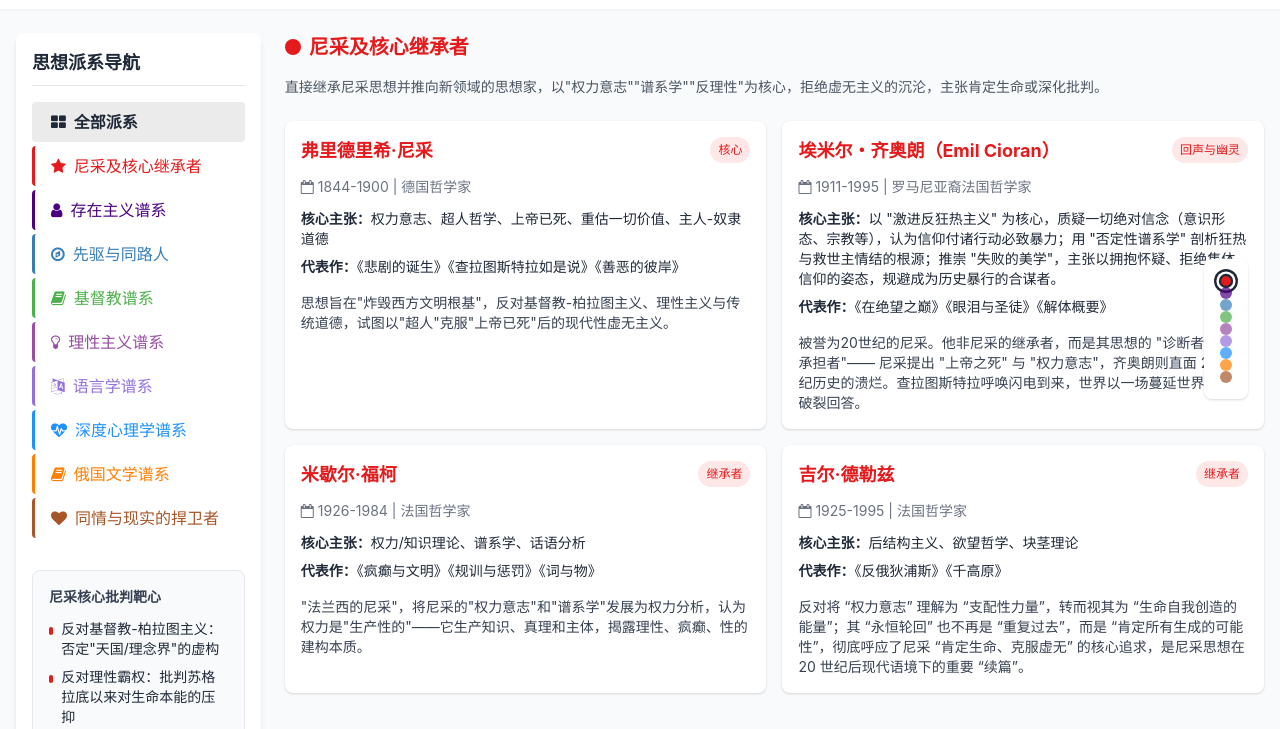
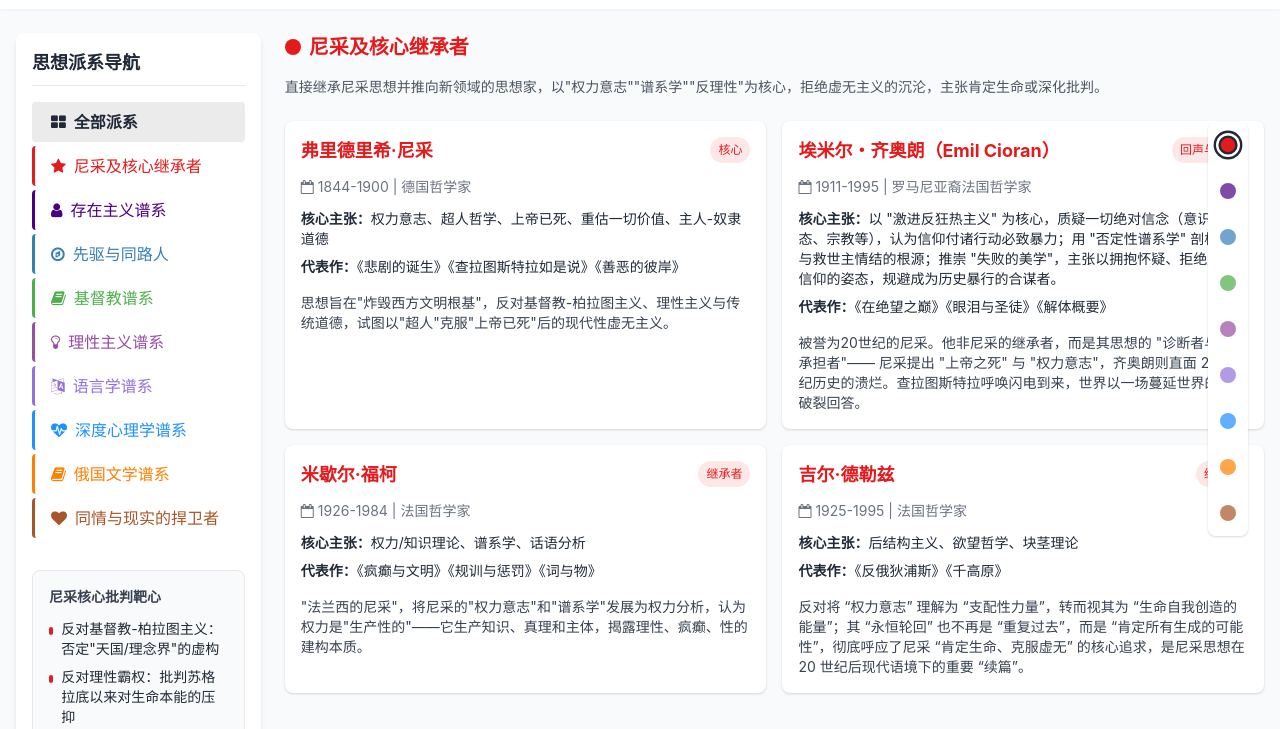
Before and after one commit to mg9840799-cmd/Thinkers-Wiki, a plain HTML site: page 尼采谱系学-Thinkers-Wiki.html in a window 1280 px wide. Shown: the part 71-800 px from the top of the page. Drawn offline with nearby package versions, Linux system fonts and the light colour scheme.

Commit message:
Add files via upload

```diff
--- a/尼采谱系学-Thinkers-Wiki.html
+++ b/尼采谱系学-Thinkers-Wiki.html
@@ -92,23 +92,25 @@
 
         /* 快速定位指示器样式 */
         .scroll-indicator {
-            position: fixed;
-            top: 50%;
-            right: 2rem;
-            transform: translateY(-50%);
-            z-index: 100;
-            display: flex;
-            flex-direction: column;
-            gap: 0.75rem;
-            padding: 1rem;
-            background-color: white;
-            border-radius: 0.5rem;
-            box-shadow: 0 1px 3px 0 rgba(0, 0, 0, 0.1), 0 1px 2px 0 rgba(0, 0, 0, 0.06);
+            position: fixed !important;
+            top: 50% !important;
+            right: 2rem !important;
+            transform: translateY(-50%) !important;
+            z-index: 100 !important;
+            display: flex !important;
+            flex-direction: column !important;
+            gap: 30px !important;
+            padding: 15px !important;
+            background-color: white !important;
+            border-radius: 0.5rem !important;
+            box-shadow: 0 1px 3px 0 rgba(0, 0, 0, 0.1), 0 1px 2px 0 rgba(0, 0, 0, 0.06) !important;
+            width: 40px !important;
+            align-items: center !important;
         }
 
         .scroll-indicator-item {
-            width: 12px;
-            height: 12px;
+            width: 16px;
+            height: 16px;
             border-radius: 50%;
             cursor: pointer;
             transition: all 0.2s ease;
@@ -178,28 +180,28 @@
                 <span class="text-xs">尼采</span>
             </div>
             <div class="scroll-indicator-item-mobile" data-target="existential" style="background-color: #4B0082;">
-                <span class="text-xs">存在主义</span>
+                <span class="text-xs">存在</span>
             </div>
             <div class="scroll-indicator-item-mobile" data-target="pioneer" style="background-color: #377eb8;">
                 <span class="text-xs">先驱</span>
             </div>
             <div class="scroll-indicator-item-mobile" data-target="christian" style="background-color: #4daf4a;">
-                <span class="text-xs">基督教</span>
+                <span class="text-xs">基督</span>
             </div>
             <div class="scroll-indicator-item-mobile" data-target="rationalist" style="background-color: #984ea3;">
-                <span class="text-xs">理性主义</span>
+                <span class="text-xs">理性</span>
             </div>
             <div class="scroll-indicator-item-mobile" data-target="linguistics" style="background-color: #9370DB;">
-                <span class="text-xs">语言学</span>
+                <span class="text-xs">语言</span>
             </div>
             <div class="scroll-indicator-item-mobile" data-target="psychology" style="background-color: #1E90FF;">
-                <span class="text-xs">心理学</span>
+                <span class="text-xs">心理</span>
             </div>
             <div class="scroll-indicator-item-mobile" data-target="russian" style="background-color: #ff7f00;">
-                <span class="text-xs">俄国文学</span>
+                <span class="text-xs">俄国</span>
             </div>
             <div class="scroll-indicator-item-mobile" data-target="sympathy" style="background-color: #a65628;">
-                <span class="text-xs">同情捍卫</span>
+                <span class="text-xs">同情</span>
             </div>
         </div>
     </div>
@@ -2236,7 +2238,7 @@
                     filterThinkers('all');
                 } else {
                     // 其他派系时滚动到对应区域
-                    document.getElementById(targetId).scrollIntoView({ behavior: 'smooth', block: 'start' });
+                    document.getElementById(targetId).scrollIntoView({ behavior: 'smooth', block: 'start', inline: 'nearest' });
                     // 更新导航状态
                     navItems.forEach(item => {
                         item.classList.remove('active');
```
